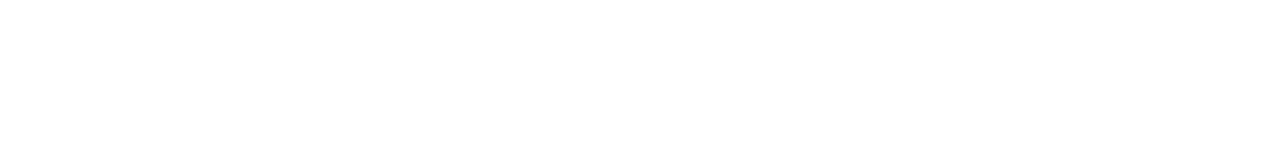
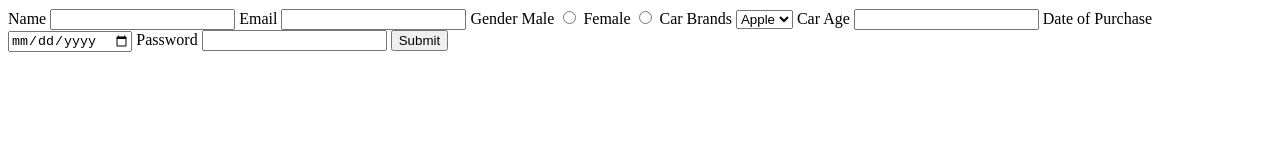
Before and after one commit to acciojob/car-insurance-form-goyalakshat111, a website: page main.html in a window 1280 px wide. Drawn offline with Linux system fonts and the light colour scheme.

Commit message:
created a submission

```diff
--- a/main.html
+++ b/main.html
@@ -7,6 +7,38 @@
 </head>
 
 <body>
+
+		<form action="/submit" method="post">
+		<label for="name">Name</label>
+		<input type="name" id="name" required/>
+
+		<label for="email">Email</label>
+		<input type="email" id="email" required/>
+
+		<label for="gender">Gender</label>
+		<label for="male">Male</label>
+		<input type="radio" id="male" name="gender" required/>
+		<label for="female">Female</label>
+		<input type="radio" id="female" name="gender" required/>
+
+		<label for="cars">Car Brands</label>
+		<select id="laptop" />
+			<option value="apple">Apple</option>
+			<option value="asus">Asus</option>
+			<option value="hp">HP</option>
+		</select>
+
+		<label for="carage">Car Age</label>
+		<input type="number" id="carage" required/>
+
+		<label for="dop">Date of Purchase</label>
+		<input type="date" id="dop" required/>
+
+		<label for="password">Password</label>
+		<input type="password" id="password" required/>
+
+		<button type="submit">Submit</button>
+	</form>
 	<!-- the entire body must be written by student -->
     <script type="text/javascript" src="./script.js">
 </script>
```
